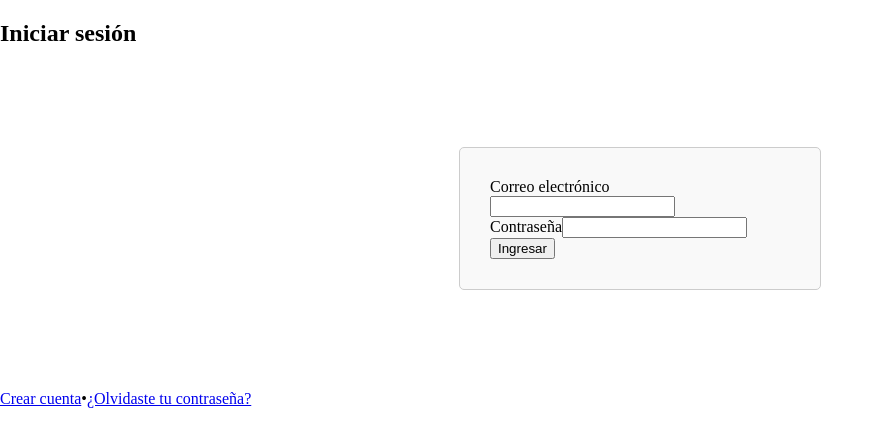
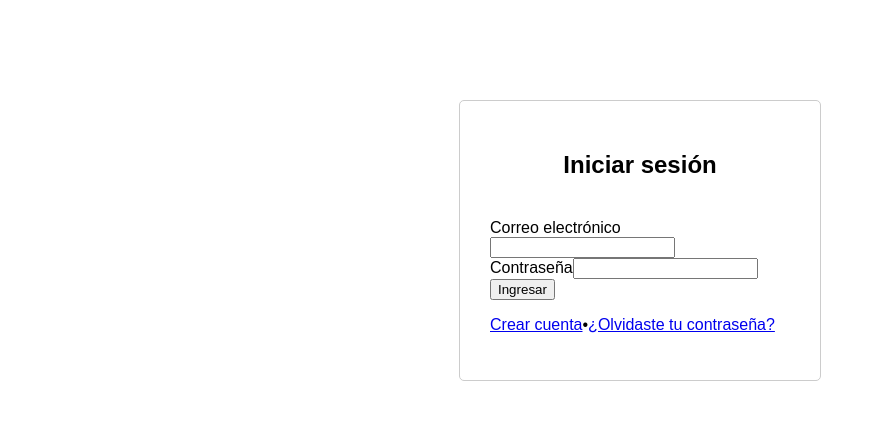
Before and after one commit to rahfflesia/graficacion, an Angular app in the folder frontend/: page /login in a window 1280 px wide. Shown: the top 446 px of the page, without its empty margins (0-884 px from the left). Built offline with nearby package versions, Linux system fonts and the light colour scheme.

Commit message:
login css avance

```diff
--- a/frontend/src/app/auth/login/login.css
+++ b/frontend/src/app/auth/login/login.css
@@ -1,15 +1,14 @@
-body {
-    margin: 0;
-    padding: 0;
-    font-family: Arial, sans-serif;
-    background: linear-gradient();
-}
-
 .login_form {
     width: 300px;
     margin: 100px auto;
     padding: 30px;
     border: 1px solid #ccc;
     border-radius: 5px;
-    background-color: #f9f9f9;
+    background-color: white;
+    font-family: Arial, sans-serif;
 }
+
+.login-card h2 {
+    text-align: center;
+    padding: 0 0 20px;
+}
--- a/frontend/src/app/auth/login/login.html
+++ b/frontend/src/app/auth/login/login.html
@@ -1,8 +1,7 @@
 <div class="login-container">
     <div class="login-card">
-        <h2> Iniciar sesión</h2>
-
         <form class="login_form">
+            <h2> Iniciar sesión</h2>
             <div class="form-group">
                 <label for="email">Correo electrónico</label>
                 <input id="email" type="email"/>
@@ -14,12 +13,12 @@
             </div>
 
             <button type="submit" class="login-button">Ingresar</button>
-            </form>
 
             <p class="login-link">
               <a href="/registro">Crear cuenta</a>
               <span>•</span>
               <a href="#">¿Olvidaste tu contraseña?</a>
             </p>
+        </form>
   </div>
 </div>
--- a/frontend/src/app/auth/registro/registro.html
+++ b/frontend/src/app/auth/registro/registro.html
@@ -24,12 +24,11 @@
             </div>
 
             <button type="submit" class="register-button">Registrarse</button>
-            </form>
 
             <p class="login-link">
             ¿Ya tienes cuenta?
             <a href="/login">Inicia sesión</a>
             </p>
-
+        </form>
     </div>
 </div>
```
